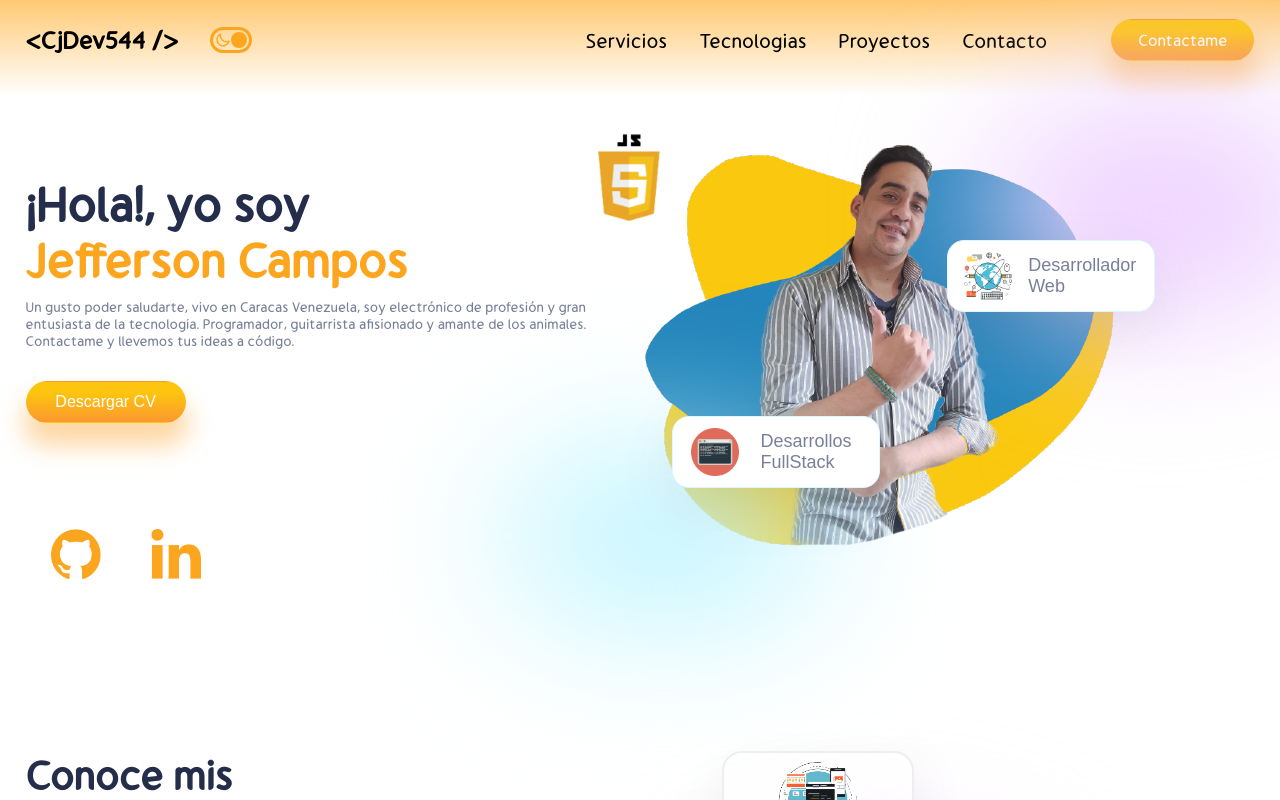
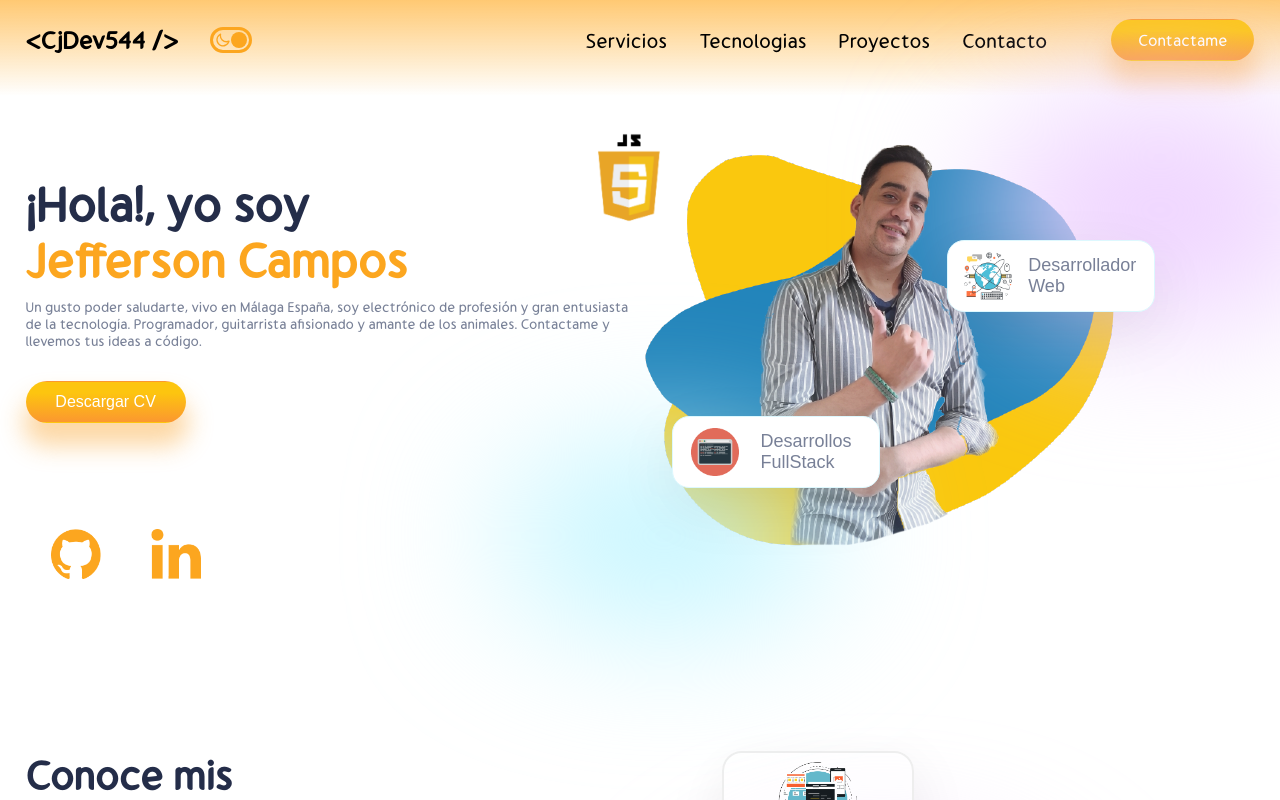
Before and after one commit to cjdev544/next13-portfolio, a Next.js app: page / in a window 1280 px wide. Built offline with nearby package versions, Linux system fonts and the light colour scheme.

Commit message:
Actualizar index.jsx

```diff
--- a/src/components/About/index.jsx
+++ b/src/components/About/index.jsx
@@ -20,7 +20,7 @@ export default function About({ isDarkMode }) {
           </span>
           <h1>Jefferson Campos</h1>
           <span>
-            Un gusto poder saludarte, vivo en Caracas Venezuela, soy electrónico
+            Un gusto poder saludarte, vivo en Málaga España, soy electrónico
             de profesión y gran entusiasta de la tecnología. Programador,
             guitarrista afisionado y amante de los animales. Contactame y
             llevemos tus ideas a código.
```
